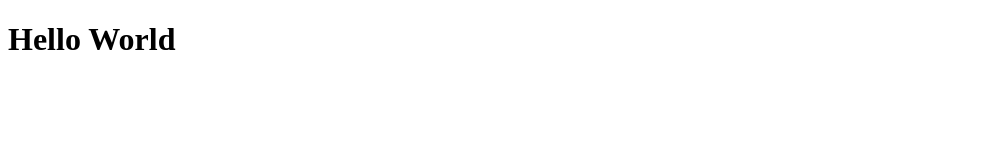
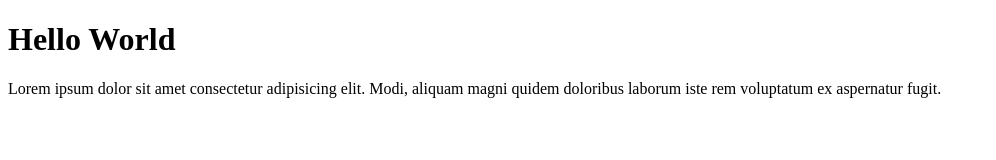
Before and after one commit to ArkeezVault/revisiting-git, a plain HTML site: page index.html in a window 1280 px wide. Shown: the whole page, without its empty margins (0-996 px from the left). Drawn offline with Linux system fonts and the light colour scheme.

Commit message:
added paragrah to html file

```diff
--- a/index.html
+++ b/index.html
@@ -8,5 +8,9 @@
   </head>
   <body>
     <h1>Hello World</h1>
+    <p>
+      Lorem ipsum dolor sit amet consectetur adipisicing elit. Modi, aliquam
+      magni quidem doloribus laborum iste rem voluptatum ex aspernatur fugit.
+    </p>
   </body>
 </html>
```
